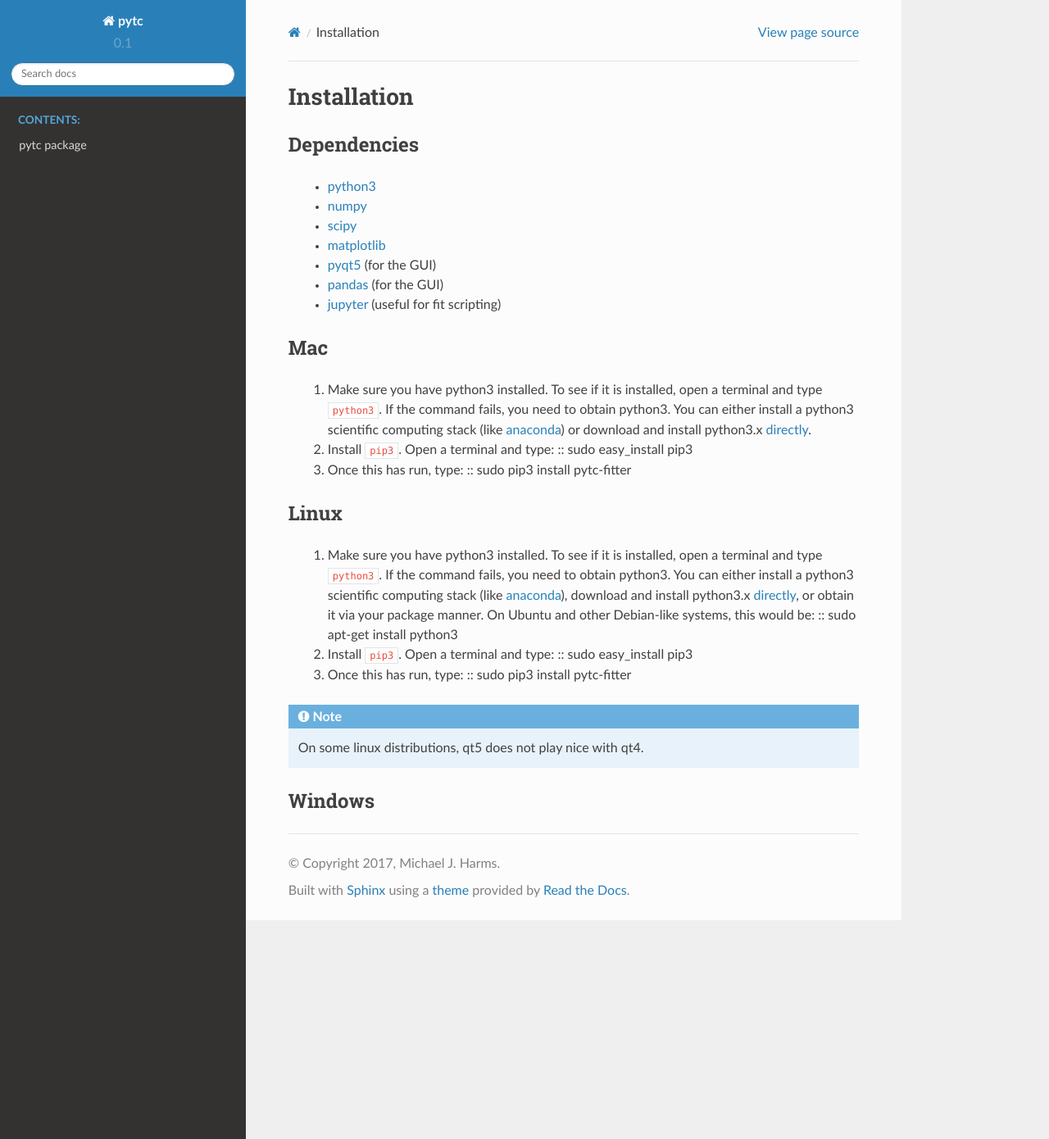
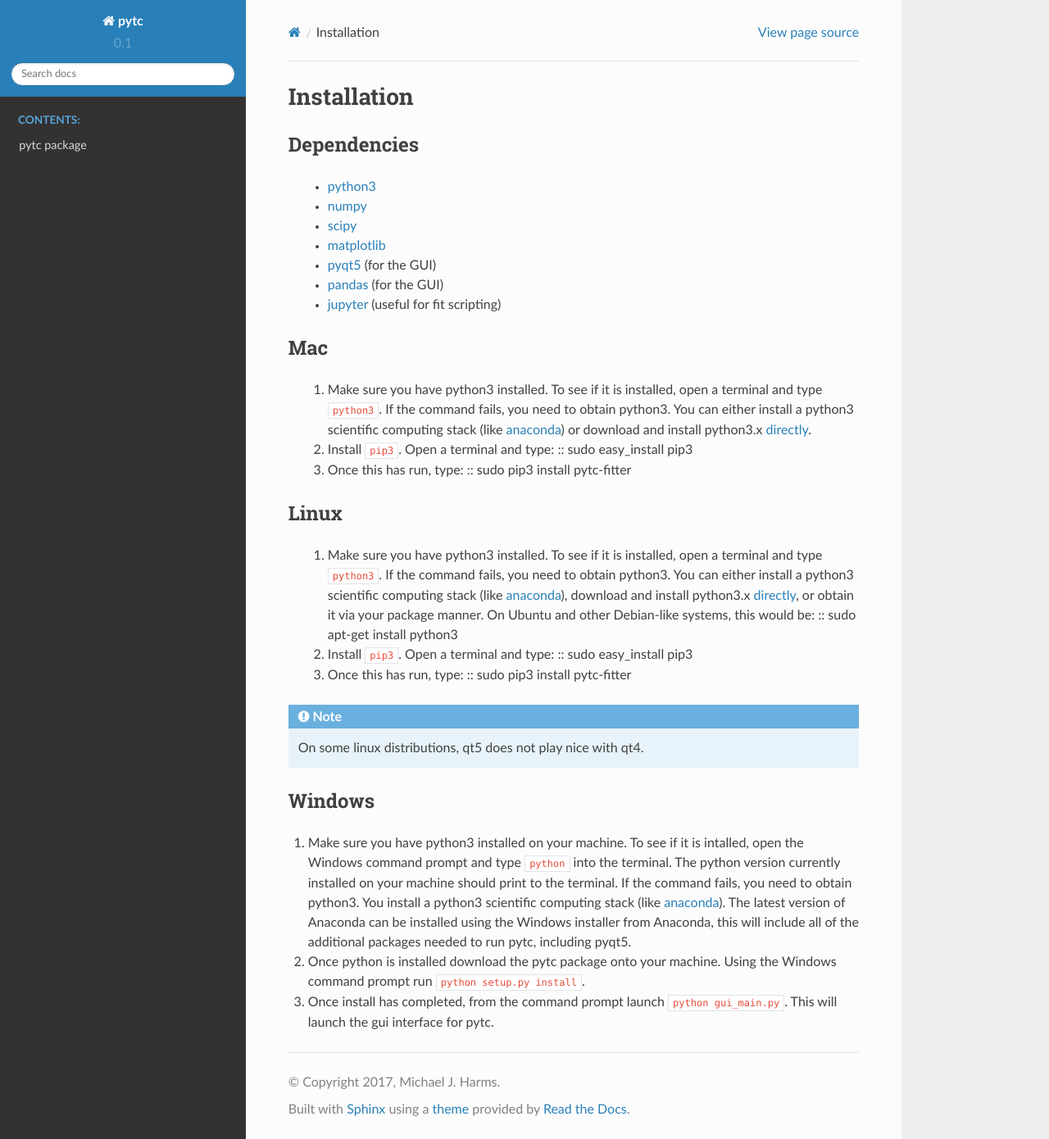
Before and after one commit to harmslab/pytc, a Sphinx documentation site: the page built from docs/source/installation.rst, in a window 1280 px wide and 1390 px high. Shown: the whole window at 82% size. Built offline with Sphinx 7.4.7 and the Read the Docs theme 2.0.0, drawn with Linux system fonts in a browser that asks for light colours.

Commit message:
Update installation.rst

```diff
--- a/docs/source/installation.rst
+++ b/docs/source/installation.rst
@@ -57,3 +57,16 @@ Linux
 
 Windows
 -------
+
+1. Make sure you have python3 installed on your machine. To see if it is intalled,
+   open the Windows command prompt and type :code:`python` into the terminal. The
+   python version currently installed on your machine should print to the terminal.
+   If the command fails, you need to obtain python3. You install a python3
+   scientific computing stack (like `anaconda <https://www.continuum.io/downloads>`_).
+   The latest version of Anaconda can be installed using the Windows installer from
+   Anaconda, this will include all of the additional packages needed to run pytc,
+   including pyqt5.
+2. Once python is installed download the pytc package onto your machine. Using the
+   Windows command prompt run :code:`python setup.py install`.
+3. Once install has completed, from the command prompt launch :code:`python gui_main.py`.
+   This will launch the gui interface for pytc.
```
